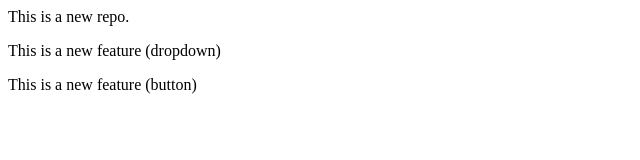
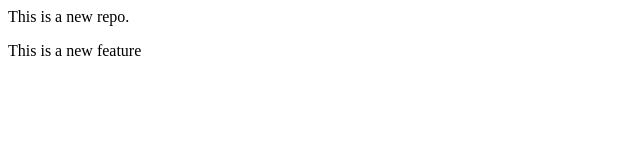
Before and after one commit to Risha188/localrepo, a plain HTML site: page index.html in a window 1280 px wide. Shown: the whole page, without its empty margins (0-640 px from the left). Drawn offline with Linux system fonts and the light colour scheme.

Commit message:
fix index.html

```diff
--- a/index.html
+++ b/index.html
@@ -1,3 +1,2 @@
 <p>This is a new repo.</p>
-<p>This is a new feature (dropdown)</p>
-<p>This is a new feature (button)</p>
+<p>This is a new feature</p>
```
